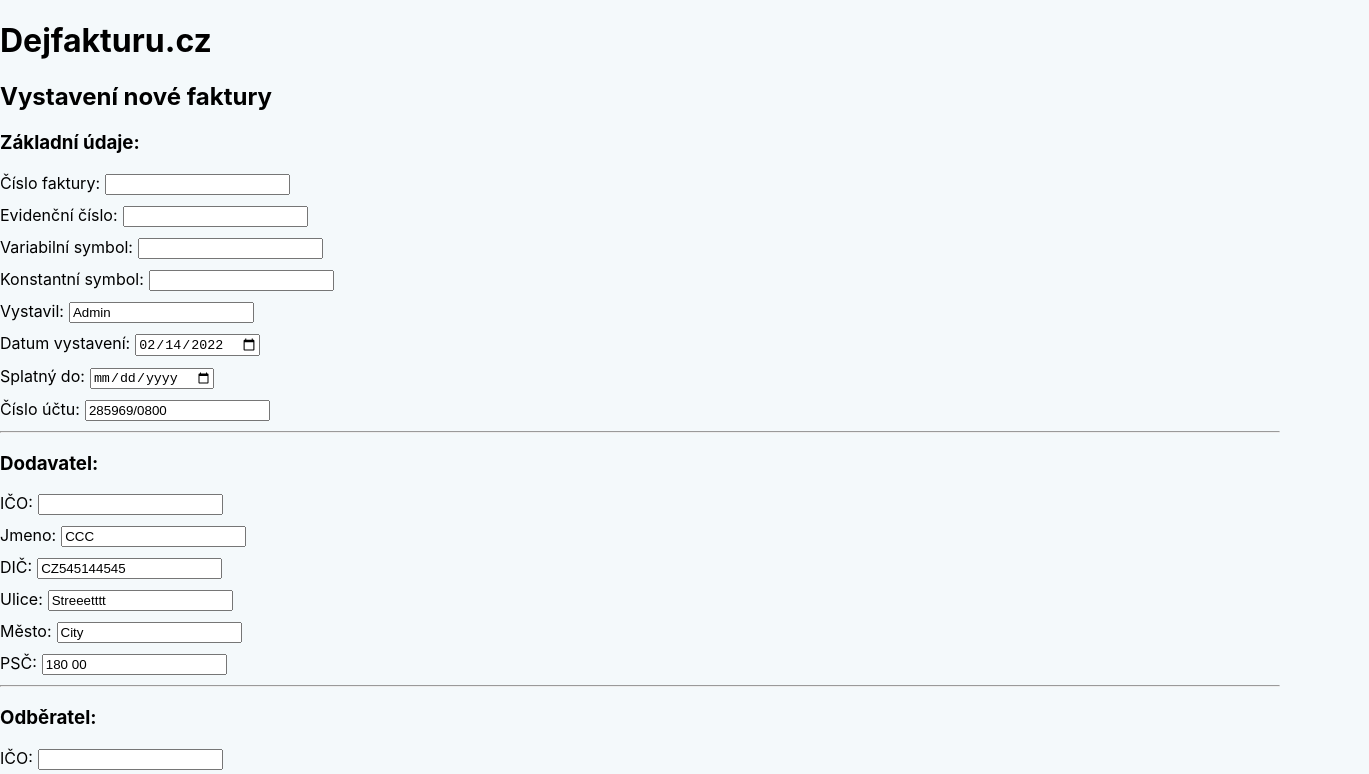
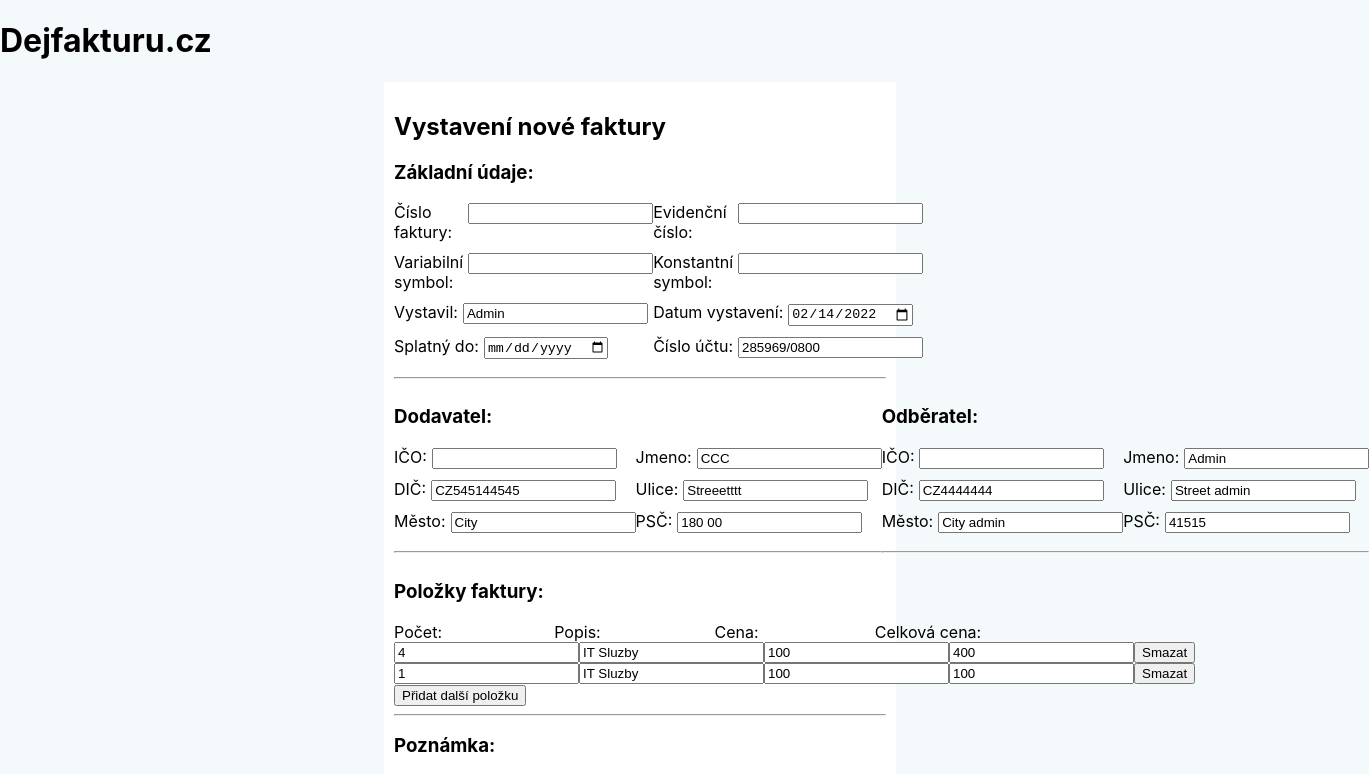
Before and after one commit to zaymax/dejfakturu, a React (Create React App) app in the folder client/: page / in a window 1280 px wide. Shown: the top 774 px of the page, 1369 px wide, since content can reach past the window. Built offline with nearby package versions, Linux system fonts and the light colour scheme.

Commit message:
first try of styling application - bad

```diff
--- a/client/src/components/form/Form.js
+++ b/client/src/components/form/Form.js
@@ -178,7 +178,7 @@ class Form extends Component {
     const { t } = this.props;
     const total = this.calculationTotal();
     return (
-      <form>
+      <form className="invoice-creation-form">
         <h2>{t('Issuance of a new invoice')}</h2>
 
         <Section header={t('Basic data')}>
@@ -232,6 +232,7 @@ class Form extends Component {
           />
         </Section>
 
+        <div className="multisection">
           <Section header={t('Supplier')}>
             <NumberInput
               label={t('CIN')}
@@ -309,6 +310,7 @@ class Form extends Component {
               handler={this.handleOnChange}
             />
           </Section>
+        </div>
 
         <Section header={t('Invoice items')}>
           <InvoiceItems
--- a/client/src/components/form/form.scss
+++ b/client/src/components/form/form.scss
@@ -1,3 +1,8 @@
+.invoice-creation-form{
+    background-color: #fff;
+    margin: 0 30%;
+    padding: 10px;
+}
 .section {
     display: block;
     width: 100%;
@@ -26,3 +31,8 @@ h2 {
 .note {
     text-align: left;
 }
+
+.multisection {
+    display: grid;
+    grid-template-columns: 1fr 1fr;
+}
--- a/client/src/components/inputs/NumberInput.js
+++ b/client/src/components/inputs/NumberInput.js
@@ -1,4 +1,5 @@
 import { Component } from "react";
+import "./number-input.scss";
 
 export class NumberInput extends Component {
   render() {
--- /dev/null
+++ b/client/src/components/inputs/number-input.scss
@@ -0,0 +1,9 @@
+//rename in future to number-input or number-field
+.content-field {
+    display: grid;
+    grid-template-columns: 1fr 1fr;
+    &__label {
+        float: right;
+    }
+    &__value {}
+}
--- a/client/src/components/invoice-items/InvoiceItems.js
+++ b/client/src/components/invoice-items/InvoiceItems.js
@@ -1,4 +1,3 @@
-import { t } from "i18next";
 import { Component } from "react";
 import { withTranslation } from "react-i18next";
 import { InvoiceItem } from "./InvoiceItem";
@@ -21,6 +20,7 @@ class InvoiceItems extends Component {
           <button
             type="button"
             onClick={() => this.props.handleDeleteItem(item.id)}
+            className="invoice-item__button"
           >
             {t('Delete')}
           </button>
@@ -29,22 +29,22 @@ class InvoiceItems extends Component {
     ));
 
     return (
-      <div>
-        <div className="invoice-item__labels">
-          <div className="invoice-item__label">
+      <div className="invoice-items">
+        <div className="invoice-items__labels">
+          <div className="invoice-items__label">
             <label>{t('Count')}:</label>
           </div>
-          <div className="invoice-item__label">
+          <div className="invoice-items__label">
             <label>{t('Description')}:</label>
           </div>
-          <div className="invoice-item__label">
+          <div className="invoice-items__label">
             <label>{t('Price')}:</label>
           </div>
-          <div className="invoice-item__label">
+          <div className="invoice-items__label">
             <label>{t('Total price')}:</label>
           </div>
         </div>
-        <div className="invoice-items">{items}</div>
+        <div className="invoice-items__items">{items}</div>
         <div className="invoice-items__buttons">
           <button type="button" onClick={this.props.handleAddItem}>
             {t('Add another item')}
--- a/client/src/components/invoice-items/invoice-item.scss
+++ b/client/src/components/invoice-items/invoice-item.scss
@@ -0,0 +1,43 @@
+.invoice-items {
+    display: grid;
+    grid-template-columns: 1fr;
+    &__labels {
+        display: grid;
+        grid-template-columns: 1fr 1fr 1fr 1fr 1fr;
+        grid-template-rows: 1fr;
+    }
+
+    &__items {
+
+    }
+
+    &__item {
+
+    }
+
+    // &__item {
+    //     display: grid;
+    //     grid-template-columns: 1fr 1fr;
+    // }
+}
+
+// .invoice-item  {
+//     display: grid;
+//     grid-template-columns: 1fr 1fr 1fr 1fr 1fr;
+// }
+
+.invoice-items__item {
+    display: grid;
+    grid-template-columns: 1fr 1fr 1fr 1fr 1fr;
+    .invoice-item {
+        display: grid;
+        grid-template-columns: 1fr 1fr 1fr 1fr;
+
+
+
+        &__button {
+            display: grid;
+            grid-template-columns: 1fr;
+        }
+    }
+}
--- a/client/src/components/section/Section.js
+++ b/client/src/components/section/Section.js
@@ -9,8 +9,9 @@ export class Section extends Component {
                 <div className="section__header">
                     <h3>{this.props.header}:</h3>
                 </div>
-                <div className="section__content"></div>
+                <div className="section__content">
                     {this.props.children}
+                </div>
                 <hr />
             </div>
         );
--- a/client/src/components/section/section.scss
+++ b/client/src/components/section/section.scss
@@ -0,0 +1,10 @@
+.section {
+    &__header {
+
+    }
+
+    &__content {
+        display: grid;
+        grid-template-columns: 1fr 1fr;
+    }
+}
```
Lines whose indentation alone changed are shown as unchanged.
